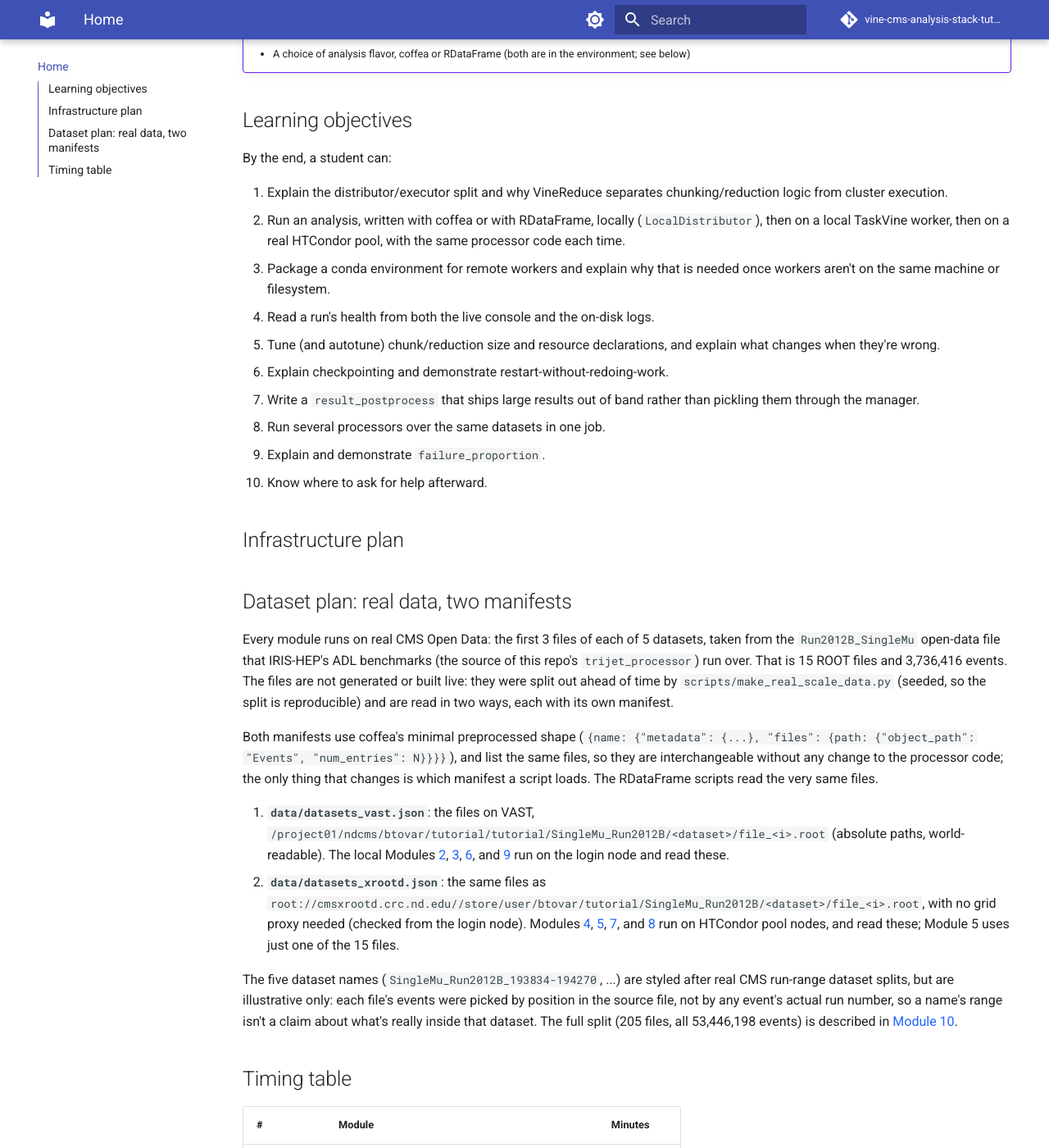
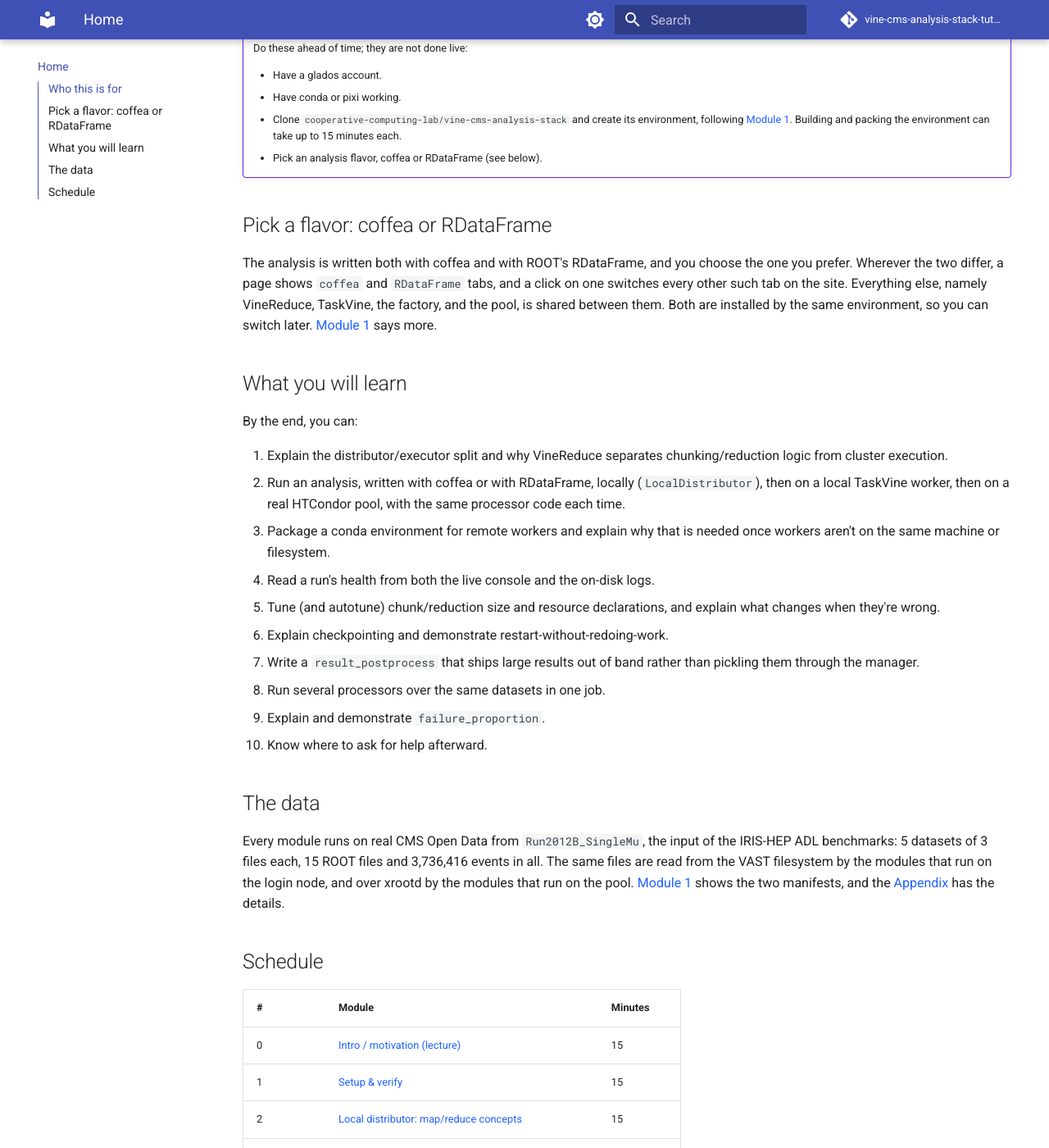
Before and after one commit to cooperative-computing-lab/vine-cms-analysis-stack-tutorials, an MkDocs documentation site: the page built from docs/index.md, in a window 1280 px wide and 1400 px high, scrolled down 508 px. Shown: the whole window at 82% size. Built offline with MkDocs 1.6.1 and Material for MkDocs 9.7.7, drawn with Linux system fonts in a browser that asks for light colours; comment, search, counter and statistics services are not loaded; some of the changed text lies outside the part shown.

Commit message:
landing page

```diff
--- a/docs/appendix.md
+++ b/docs/appendix.md
@@ -91,3 +91,38 @@ Given these requirements, it was confirmed not adaptable into a runnable
 15-30 min segment without someone on TopEFT providing a small public EFT
 sample + WC list in advance. Therefore, use it only as a "this is what a
 full production analysis looks like on top of the same API" slide.
+
+## About the tutorial dataset
+
+Every module runs on real CMS Open Data: the first 3 files of each of 5
+datasets, taken from the `Run2012B_SingleMu` open-data file that IRIS-HEP's
+ADL benchmarks (the source of the stack's `trijet_processor`) run over. That
+is 15 ROOT files and 3,736,416 events. The files are not generated or built
+live: they were split out ahead of time, with a fixed seed so the split is
+reproducible.
+
+Both manifests use coffea's minimal preprocessed shape
+(`{name: {"metadata": {...}, "files": {path: {"object_path": "Events",
+"num_entries": N}}}}`) and list the same files, so they are interchangeable
+without any change to the processor code; the only thing that changes is
+which manifest a script loads. The RDataFrame scripts read the very same
+files.
+
+1. **`data/datasets_vast.json`**: the files on VAST,
+   `/project01/ndcms/btovar/tutorial/tutorial/SingleMu_Run2012B/<dataset>/file_<i>.root`
+   (absolute paths, world-readable). Modules
+   [2](module-02-local-distributor.md), [3](module-03-local-factory.md),
+   [6](module-06-checkpoints-restart.md), and
+   [9](module-09-failure-proportion.md) run on the login node and read these.
+2. **`data/datasets_xrootd.json`**: the same files as
+   `root://cmsxrootd.crc.nd.edu//store/user/btovar/tutorial/SingleMu_Run2012B/<dataset>/file_<i>.root`,
+   with no grid proxy needed. Modules [4](module-04-scale-out.md),
+   [5](module-05-resources.md), [7](module-07-result-postprocess.md), and
+   [8](module-08-multiple-processors.md) run on HTCondor pool nodes and read
+   these; Module 5 uses just one of the 15 files.
+
+The five dataset names (`SingleMu_Run2012B_193834-194270`, ...) are styled
+after real CMS run-range dataset splits, but are illustrative only: each
+file's events were picked by position in the source file, not by any event's
+actual run number, so a name's range isn't a claim about what's really inside
+that dataset. The full split has 205 files and all 53,446,198 events.
--- a/docs/index.md
+++ b/docs/index.md
@@ -1,28 +1,42 @@
 # TaskVine / VineReduce / vine-cms-analysis-stack
 
-This is a 3-hour hands-on tutorial for HEP graduate students.
+A 3-hour hands-on tutorial for HEP graduate students. You take one real CMS
+analysis from a single process on a login node, to a TaskVine worker on the
+same machine, to an HTCondor pool, while the processor code stays the same
+each time. Along the way you learn to read a run's health, tune it, restart
+it without redoing work, and keep it going when some chunks fail.
 
-**Audience:** students comfortable with a terminal, Python, and an editor;
-no background with TaskVine, coffea, or HTCondor is assumed.
+[Start: Module 0 - Intro](module-00-intro.md){ .md-button .md-button--primary }
+[Set up before the session](module-01-setup.md){ .md-button }
 
-**Two flavors:** the analysis is written both with coffea and with ROOT's
-RDataFrame, and you choose the one you prefer. Wherever the two differ, a
-page shows `coffea` and `RDataFrame` tabs, and a click on one switches every
-other such tab on the site. Everything else, namely VineReduce, TaskVine,
-the factory, and the pool, is shared between them. [Module
+## Who this is for
+
+Students comfortable with a terminal, Python, and an editor. No background
+with TaskVine, coffea, or HTCondor is assumed.
+
+!!! warning "Before the session"
+    Do these ahead of time; they are not done live:
+
+    - Have a glados account.
+    - Have conda or pixi working.
+    - Clone `cooperative-computing-lab/vine-cms-analysis-stack` and create
+      its environment, following [Module 1](module-01-setup.md). Building
+      and packing the environment can take up to 15 minutes each.
+    - Pick an analysis flavor, coffea or RDataFrame (see below).
+
+## Pick a flavor: coffea or RDataFrame
+
+The analysis is written both with coffea and with ROOT's RDataFrame, and you
+choose the one you prefer. Wherever the two differ, a page shows `coffea`
+and `RDataFrame` tabs, and a click on one switches every other such tab on
+the site. Everything else, namely VineReduce, TaskVine, the factory, and the
+pool, is shared between them. Both are installed by the same environment, so
+you can switch later. [Module
 1](module-01-setup.md#pick-your-analysis-implementation) says more.
 
-!!! warning "Prerequisite check (send before the session, not done live)"
-    - A glados account
-    - conda (or pixi) working
-    - `cooperative-computing-lab/vine-cms-analysis-stack` cloned and its
-      environment created ([Module 1](module-01-setup.md))
-    - A choice of analysis flavor, coffea or RDataFrame (both are in the
-      environment; see below)
+## What you will learn
 
-## Learning objectives
-
-By the end, a student can:
+By the end, you can:
 
 1. Explain the distributor/executor split and why VineReduce separates
    chunking/reduction logic from cluster execution.
@@ -41,47 +55,17 @@ By the end, a student can:
 9. Explain and demonstrate `failure_proportion`.
 10. Know where to ask for help afterward.
 
-## Infrastructure plan
+## The data
 
-## Dataset plan: real data, two manifests
+Every module runs on real CMS Open Data from `Run2012B_SingleMu`, the input
+of the IRIS-HEP ADL benchmarks: 5 datasets of 3 files each, 15 ROOT files
+and 3,736,416 events in all. The same files are read from the VAST
+filesystem by the modules that run on the login node, and over xrootd by
+the modules that run on the pool. [Module 1](module-01-setup.md#data-descriptions)
+shows the two manifests, and the
+[Appendix](appendix.md#about-the-tutorial-dataset) has the details.
 
-Every module runs on real CMS Open Data: the first 3 files of each of 5
-datasets, taken from the `Run2012B_SingleMu` open-data file that IRIS-HEP's
-ADL benchmarks (the source of this repo's `trijet_processor`) run over. That is
-15 ROOT files and 3,736,416 events. The files are not generated or built live:
-they were split out ahead of time by `scripts/make_real_scale_data.py` (seeded,
-so the split is reproducible) and are read in two ways, each with its own
-manifest.
-
-Both manifests use coffea's minimal preprocessed shape
-(`{name: {"metadata": {...}, "files": {path: {"object_path": "Events",
-"num_entries": N}}}}`), and list the same files, so they are interchangeable
-without any change to the processor code; the only thing that changes is
-which manifest a script loads. The RDataFrame scripts read the very same
-files.
-
-1. **`data/datasets_vast.json`**: the files on VAST,
-   `/project01/ndcms/btovar/tutorial/tutorial/SingleMu_Run2012B/<dataset>/file_<i>.root`
-   (absolute paths, world-readable). The local Modules
-   [2](module-02-local-distributor.md), [3](module-03-local-factory.md),
-   [6](module-06-checkpoints-restart.md), and
-   [9](module-09-failure-proportion.md) run on the login node and read these.
-2. **`data/datasets_xrootd.json`**: the same files as
-   `root://cmsxrootd.crc.nd.edu//store/user/btovar/tutorial/SingleMu_Run2012B/<dataset>/file_<i>.root`,
-   with no grid proxy needed (checked from the login node). Modules
-   [4](module-04-scale-out.md), [5](module-05-resources.md),
-   [7](module-07-result-postprocess.md), and
-   [8](module-08-multiple-processors.md) run on HTCondor pool nodes, and read
-   these; Module 5 uses just one of the 15 files.
-
-The five dataset names (`SingleMu_Run2012B_193834-194270`, ...) are styled
-after real CMS run-range dataset splits, but are illustrative only: each
-file's events were picked by position in the source file, not by any event's
-actual run number, so a name's range isn't a claim about what's really inside
-that dataset. The full split (205 files, all 53,446,198 events) is described in
-[Module 10](module-10-wrapup.md).
-
-## Timing table
+## Schedule
 
 | # | Module | Minutes |
 |---|---|---|
@@ -99,4 +83,5 @@ that dataset. The full split (205 files, all 53,446,198 events) is described in
 | | **Total** | **180** |
 
 Reference material that is not counted in the 180 minutes lives in the
-[Appendix](appendix.md).
+[Appendix](appendix.md). After the session, [Module
+10](module-10-wrapup.md) lists where to get help.
```
